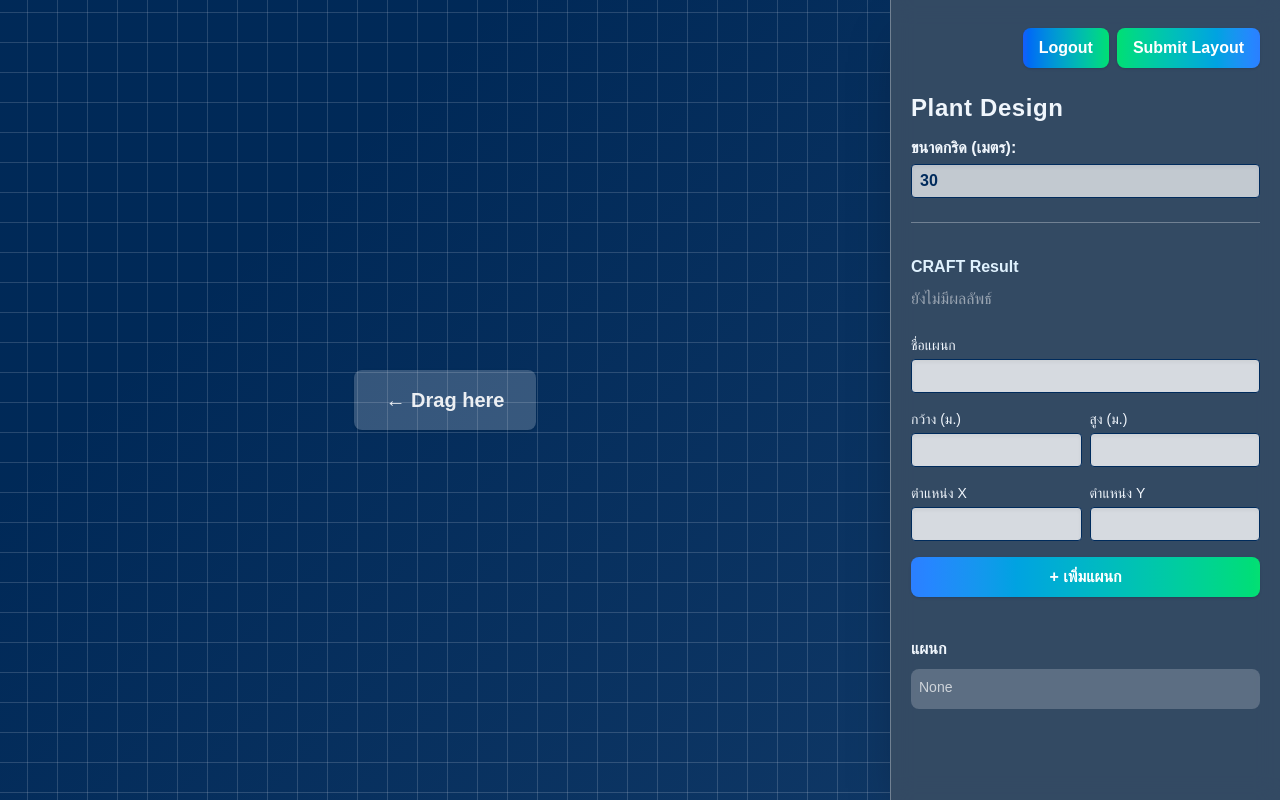
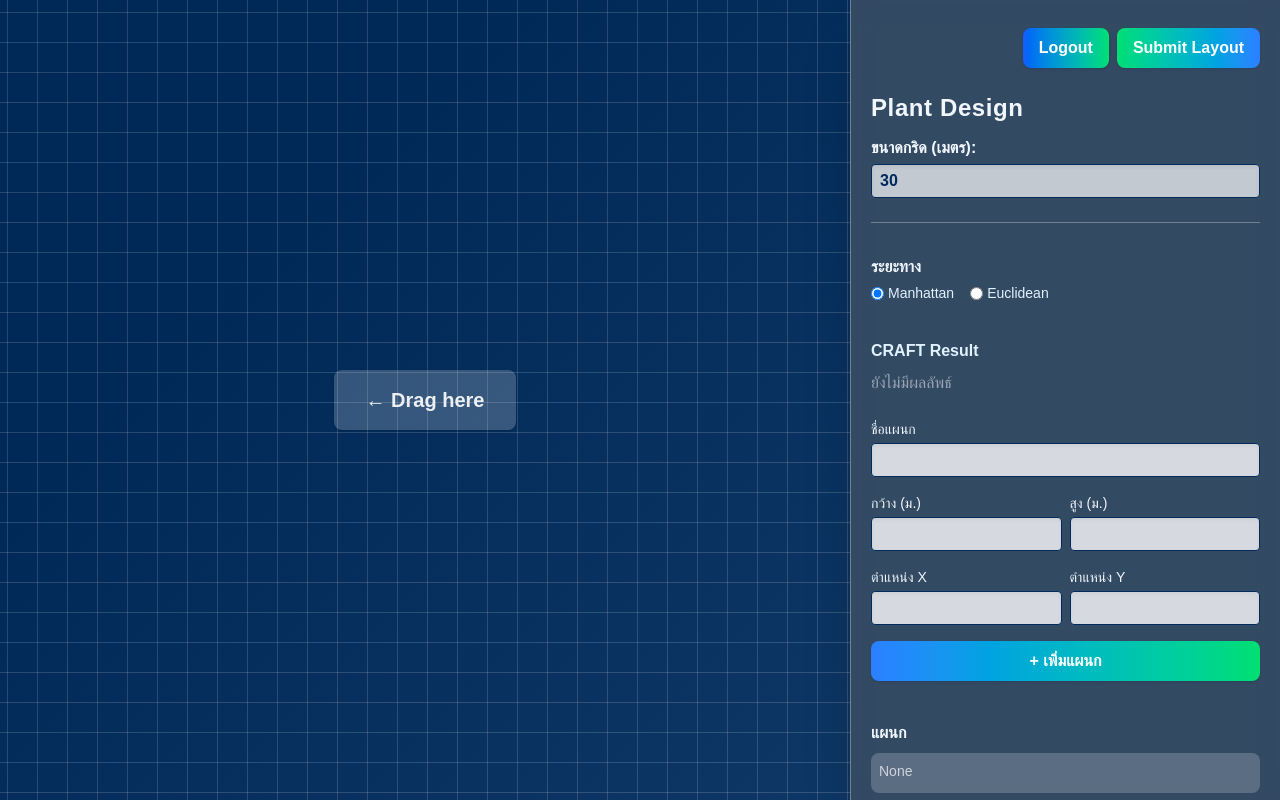
Before and after one commit to Phatlom-LSs/dndplant-front, a Next.js app: page /main in a window 1280 px wide. Built offline with nearby package versions, Linux system fonts and the light colour scheme.

Commit message:
api handle

```diff
--- a/src/app/main/page.tsx
+++ b/src/app/main/page.tsx
@@ -13,7 +13,7 @@ function DraggableDepartment({ dept }) {
     id: dept.id,
   });
 
-  const style: React.CSSProperties = {
+  const style = {
     position: "absolute",
     top: dept.y * getMeter(dept.gridSize),
     left: dept.x * getMeter(dept.gridSize),
@@ -258,6 +258,63 @@ function DepartmentList({ layout, onDelete }) {
   );
 }
 
+// ----------- Matrix Table Input -----------
+function FlowMatrixInput({ matrix, setMatrix, departmentNames }) {
+  const n = departmentNames.length;
+  // Ensure matrix shape
+  React.useEffect(() => {
+    if (matrix.length !== n) {
+      setMatrix(Array(n).fill().map((_, i) =>
+        Array(n).fill(0)
+      ));
+    }
+  }, [n]);
+
+  function handleChange(i, j, v) {
+    const newMatrix = matrix.map(row => [...row]);
+    newMatrix[i][j] = Number(v);
+    setMatrix(newMatrix);
+  }
+
+  if (n === 0) return null;
+  return (
+    <div className="my-2">
+      <div className="font-semibold text-[#f0f6fc] mb-2">Flow/Cost Matrix (ระหว่างแผนก)</div>
+      <div className="overflow-auto">
+        <table className="min-w-full border-collapse bg-white/10 text-xs text-[#e0f2fe]">
+          <thead>
+            <tr>
+              <th className="border px-2 py-1 bg-[#334155]">To/From</th>
+              {departmentNames.map((name, i) => (
+                <th className="border px-2 py-1 bg-[#334155]" key={i}>{name}</th>
+              ))}
+            </tr>
+          </thead>
+          <tbody>
+            {departmentNames.map((from, i) => (
+              <tr key={i}>
+                <th className="border px-2 py-1 bg-[#334155]">{from}</th>
+                {departmentNames.map((to, j) => (
+                  <td className="border px-1 py-1" key={j}>
+                    <input
+                      type="number"
+                      min={0}
+                      value={matrix[i]?.[j] ?? 0}
+                      onChange={e => handleChange(i, j, e.target.value)}
+                      className="w-14 px-1 py-1 rounded text-[#0f172a] bg-white/80 text-center border"
+                    />
+                  </td>
+                ))}
+              </tr>
+            ))}
+          </tbody>
+        </table>
+      </div>
+    </div>
+  );
+}
+
+// ----------- Main Page Component -----------
 function handleLogout() {
   if (typeof window !== "undefined") {
     window.location.href = "/login";
@@ -270,6 +327,25 @@ export default function PlantLayout() {
   const [zoom, setZoom] = useState(1);
   const [result, setResult] = useState(null);
   const [loading, setLoading] = useState(false);
+
+  // ----- flow matrix state -----
+  const [flowMatrix, setFlowMatrix] = useState([]);
+  const departmentNames = layout.map(d => d.name);
+
+  // ----- distance type -----
+  const [distanceType, setDistanceType] = useState("manhattan");
+
+  React.useEffect(() => {
+    // Sync matrix shape if departments change
+    setFlowMatrix(prev => {
+      if (prev.length !== layout.length) {
+        return Array(layout.length)
+          .fill(0)
+          .map((_, i) => Array(layout.length).fill(0));
+      }
+      return prev;
+    });
+  }, [layout.length]);
 
   async function syncLayoutToBackend(nextLayout) {
     try {
@@ -299,16 +375,24 @@ export default function PlantLayout() {
     }
   };
 
-  async function handleSubmitLayout(layout) {
+  async function handleSubmitLayout() {
     setLoading(true);
     setResult(null);
     try {
-      await fetch("/api/submit-layout", {
+      // เตรียม payload
+      const departments = layout.map(({ id, ...rest }) => rest);
+      const payload = {
+        departments,
+        flowMatrix,
+        distanceType
+      };
+
+      await fetch(`${process.env.local.CRAFT_CREATE_API}/layout`, {
         method: "POST",
         headers: { "Content-Type": "application/json" },
-        body: JSON.stringify(layout),
+        body: JSON.stringify(payload),
       });
-      // ดึงผลลัพธ์หลัง submit ทันที
+
       const res = await fetch("/api/plant-layout/result");
       const data = await res.json();
       setResult(data);
@@ -336,7 +420,7 @@ export default function PlantLayout() {
           </div>
         </div>
       </div>
-      <div className="w-full max-w-[390px] min-w-[310px] h-full px-5 py-7 bg-white/20 backdrop-blur-md border-l border-white/30 shadow-2xl flex flex-col gap-6">
+      <div className="w-full max-w-[430px] min-w-[310px] h-full px-5 py-7 bg-white/20 backdrop-blur-md border-l border-white/30 shadow-2xl flex flex-col gap-6 overflow-y-auto">
         <div className="flex justify-end gap-2">
           <button
             onClick={handleLogout}
@@ -346,7 +430,7 @@ export default function PlantLayout() {
             Logout
           </button>
           <button
-            onClick={() => handleSubmitLayout(layout)}
+            onClick={handleSubmitLayout}
             className="bg-gradient-to-r from-green-400 to-blue-500 text-white font-bold px-4 py-2 rounded-lg shadow hover:scale-[1.04] transition"
             title="Submit Layout"
             disabled={loading}
@@ -370,7 +454,34 @@ export default function PlantLayout() {
           <div className="border-b border-white/30 my-2" />
         </div>
 
-        {/* ส่วนแสดงผลลัพธ์ */}
+        {/* Flow Matrix Input */}
+        <FlowMatrixInput matrix={flowMatrix} setMatrix={setFlowMatrix} departmentNames={departmentNames} />
+
+        {/* Distance Type Select */}
+        <div className="mb-3">
+          <div className="font-semibold text-[#f0f6fc] mb-1">ระยะทาง</div>
+          <div className="flex gap-4">
+            <label className="flex items-center gap-1 text-[#e0f2fe] text-sm">
+              <input
+                type="radio"
+                name="distanceType"
+                value="manhattan"
+                checked={distanceType === "manhattan"}
+                onChange={() => setDistanceType("manhattan")}
+              /> Manhattan
+            </label>
+            <label className="flex items-center gap-1 text-[#e0f2fe] text-sm">
+              <input
+                type="radio"
+                name="distanceType"
+                value="euclidean"
+                checked={distanceType === "euclidean"}
+                onChange={() => setDistanceType("euclidean")}
+              /> Euclidean
+            </label>
+          </div>
+        </div>
+
         <div>
           <div className="font-bold text-[#e0f2fe] mb-2">CRAFT Result</div>
           {loading && <div className="text-white/80 mb-2">Loading result...</div>}
@@ -378,7 +489,6 @@ export default function PlantLayout() {
             <div className="bg-white/10 rounded-lg p-3 text-white space-y-1">
               <div>Total Cost: {result.totalCost}</div>
               <div>Total Distance: {result.totalDistance}</div>
-              {/* โชว์ field อื่นเพิ่มได้ตามที่ backend ส่งคืน */}
               <div>
                 Assignment:{" "}
                 {result.assignment && result.assignment.map((d, i) =>
```
